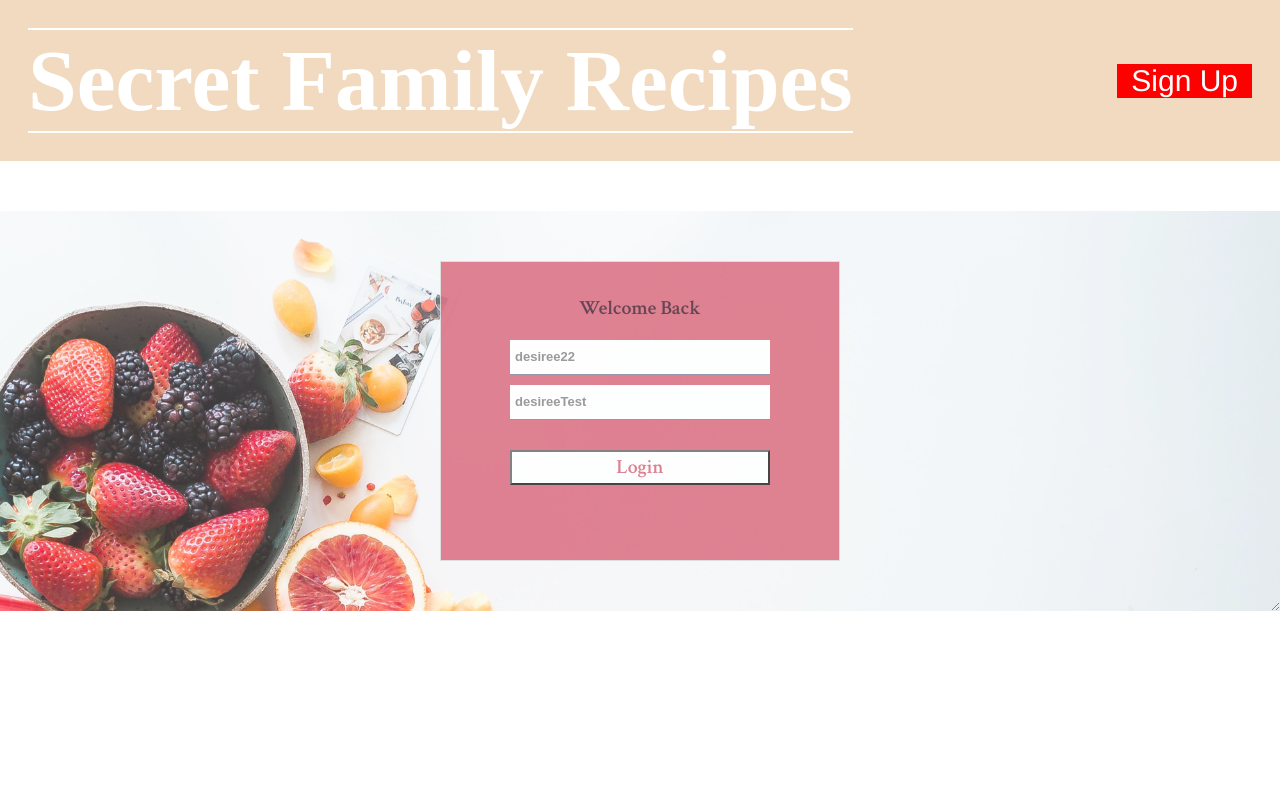
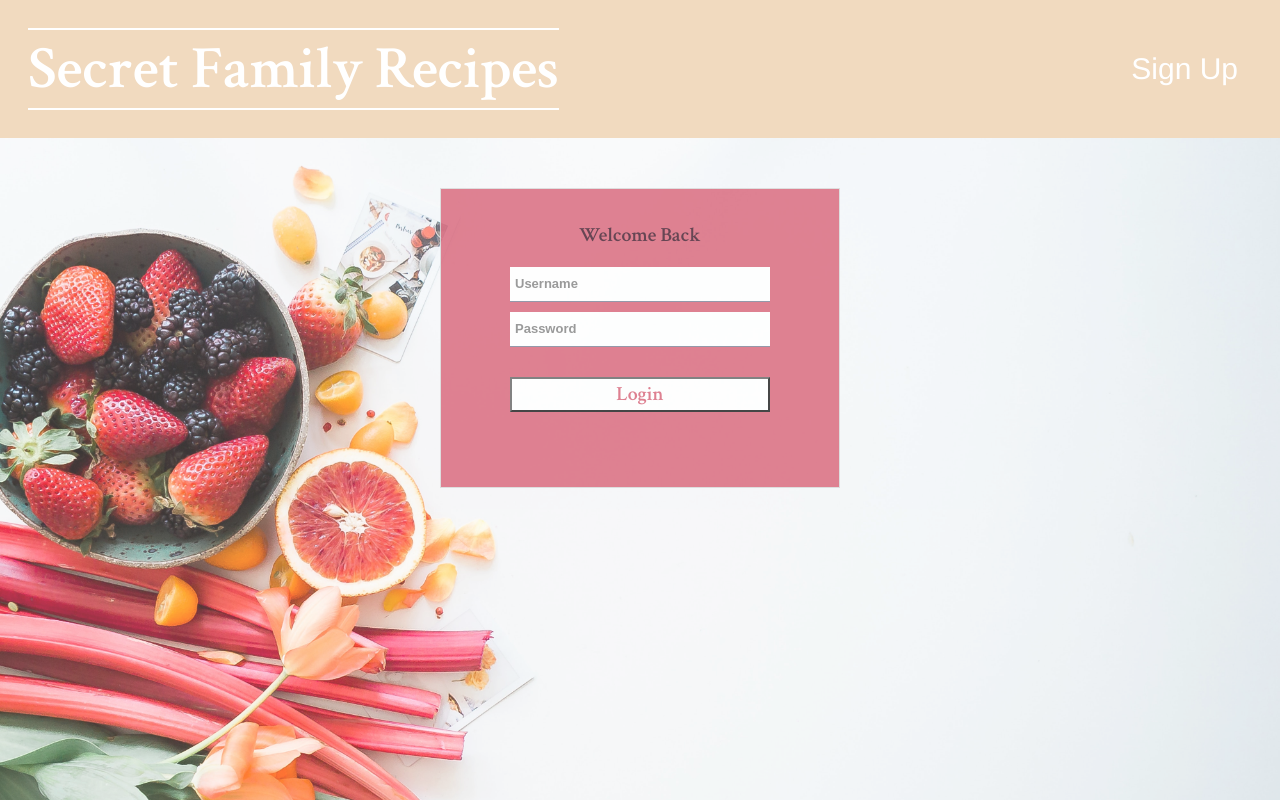
Before and after one commit to BuildWeek-SecretFamilyRecipes/SecretFamilyRecipesFE, a React (Create React App) app in the folder secret-family-recipes/: page /login in a window 1280 px wide. Shown: the top 800 px of the page. Built offline with nearby package versions, Linux system fonts and the light colour scheme.

Commit message:
add styling to log in and sign up

```diff
--- a/secret-family-recipes/src/App.css
+++ b/secret-family-recipes/src/App.css
@@ -44,8 +44,8 @@ header h1 {
 	border-bottom: 2px solid #ffffff;
 	border-top: 2px solid #ffffff;
 	color: #ffffff;
-	font-family: 'Amatic SC', cursive;
-	font-size: 8.75rem;
+	font-family: 'Crimson Text', serif;;
+	font-size: 6rem;
 	margin: 0;
 }
 header h3 {
@@ -86,9 +86,9 @@ header {
 }
 
 header nav {
+	color: #2E0014;
 	display: flex;
 	justify-content: space-evenly;
-	background-color: red;
 }
 
 header a {
--- a/secret-family-recipes/src/Components/Login.css
+++ b/secret-family-recipes/src/Components/Login.css
@@ -4,5 +4,5 @@
 	resize: both;
 	overflow: scroll;
 	opacity: 0.8;
-	margin-top: 50px;
+	height: 1000px;
 }
--- a/secret-family-recipes/src/Components/Login.js
+++ b/secret-family-recipes/src/Components/Login.js
@@ -104,14 +104,14 @@ class Login extends React.Component {
 						<Input
 							type='text'
 							name='username'
-							placeholder='desiree22'
+							placeholder='Username'
 							value={this.state.credentials.username}
 							onChange={this.handleChanges}
 						/>
 						<Input
 							type='password'
 							name='password'
-							placeholder='desireeTest'
+							placeholder='Password'
 							value={this.state.credentials.password}
 							onChange={this.handleChanges}
 						/>
--- a/secret-family-recipes/src/Components/Signup.css
+++ b/secret-family-recipes/src/Components/Signup.css
@@ -5,5 +5,5 @@
     /* resize          : both; */
     overflow        : scroll;
     opacity         : 0.8;
-    margin-top      : 50px;
+	height: 1000px;
 }
```
